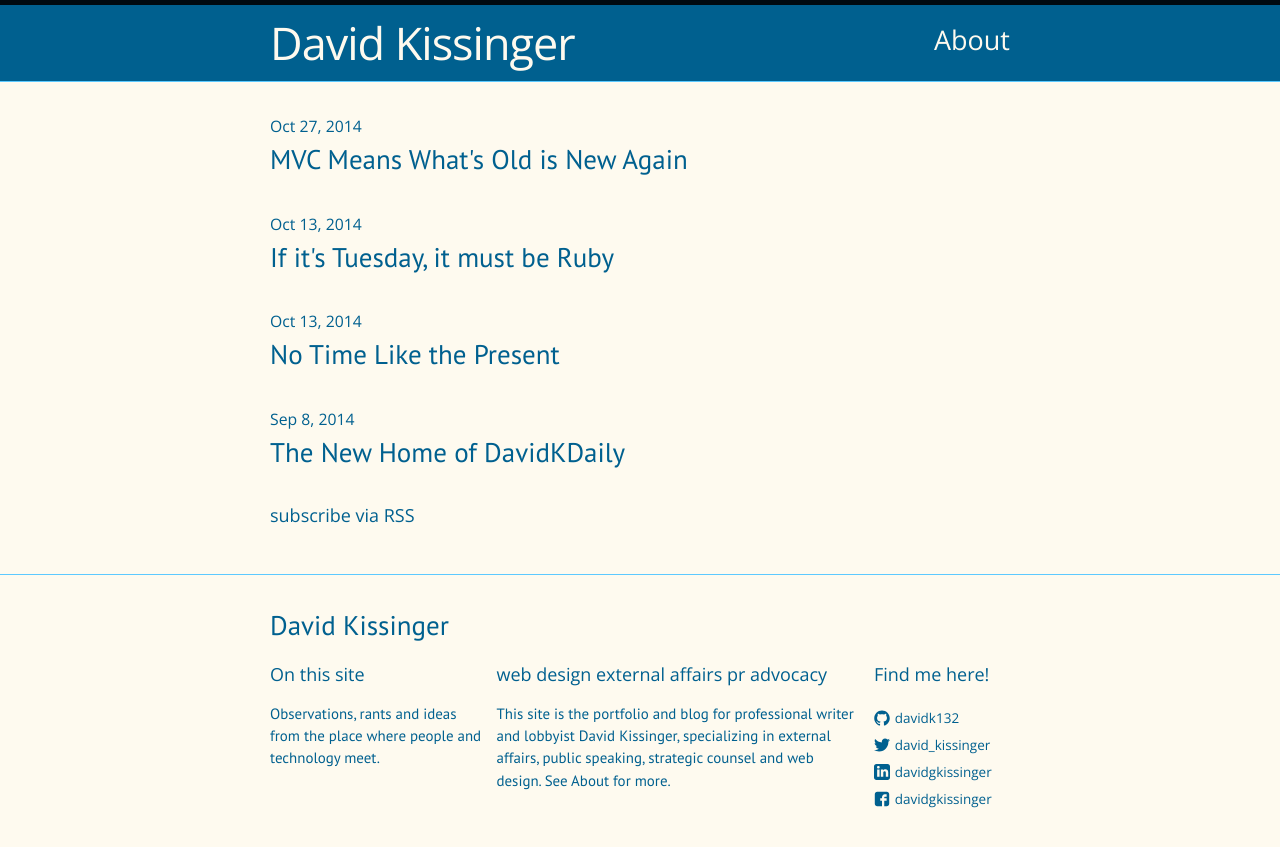
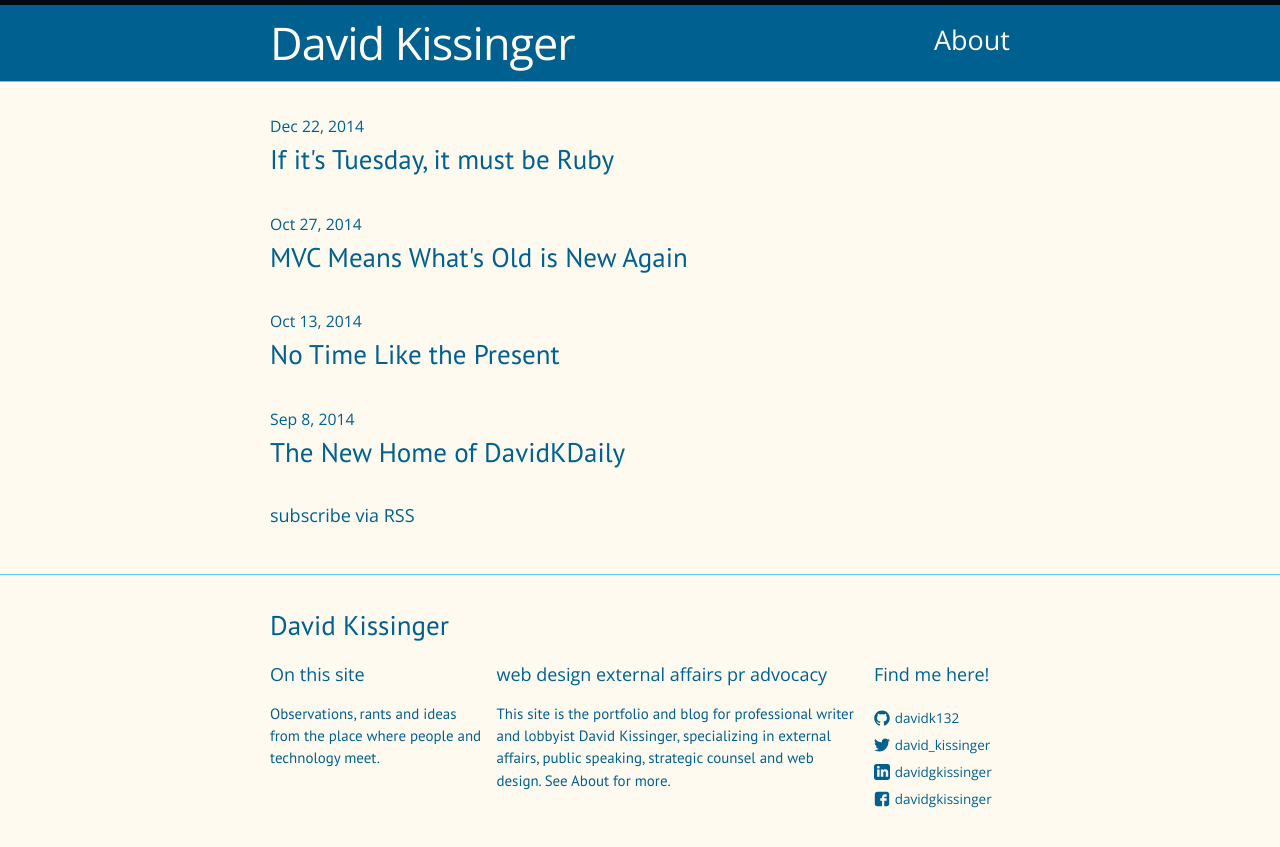
Before and after one commit to davidk132/davidkdaily, a Jekyll site: the page built from index.html, in a window 1280 px wide. Shown: the top 847 px of the page. Built offline with Jekyll 4.4.1, drawn with Linux system fonts in a browser that asks for light colours.

Commit message:
Update 2014-12-22-if-its-tuesday-it-must-be-ruby.md

```diff
--- a/_posts/2014-12-22-if-its-tuesday-it-must-be-ruby.md
+++ b/_posts/2014-12-22-if-its-tuesday-it-must-be-ruby.md
@@ -1,7 +1,7 @@
 ---
 layout: post
 title:  "If it's Tuesday, it must be Ruby"
-date:   2014-10-13
+date:   2014-12-22
 category: Web design
 image: ""
 image-title: ""
```
